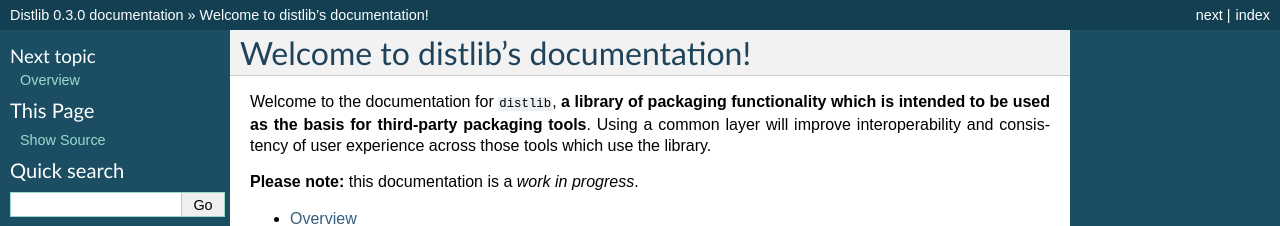
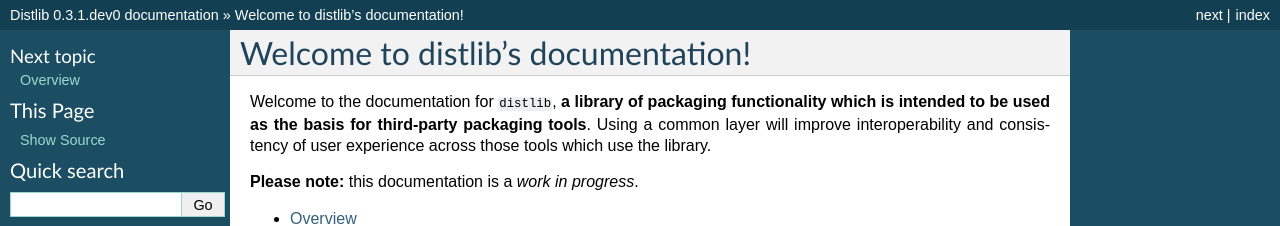
Before and after one commit to pypa/distlib, a Sphinx documentation site: the page built from docs/index.rst, in a window 1280 px wide and 900 px high. Shown: the top 226 px of the window. Built offline with Sphinx 7.4.7, drawn with Linux system fonts in a browser that asks for light colours; formulas are drawn with MathJax 3; some of the changed text lies outside the part shown.

Commit message:
Bumped version.

```diff
--- a/distlib/__init__.py
+++ b/distlib/__init__.py
@@ -6,7 +6,7 @@
 #
 import logging
 
-__version__ = '0.3.0'
+__version__ = '0.3.1.dev0'
 
 class DistlibException(Exception):
     pass
--- a/docs/conf.py
+++ b/docs/conf.py
@@ -50,7 +50,7 @@
 # The short X.Y version.
 version = '0.3'
 # The full version, including alpha/beta/rc tags.
-release = '0.3.0'
+release = '0.3.1.dev0'
 
 # The language for content autogenerated by Sphinx. Refer to documentation
 # for a list of supported languages.
```
